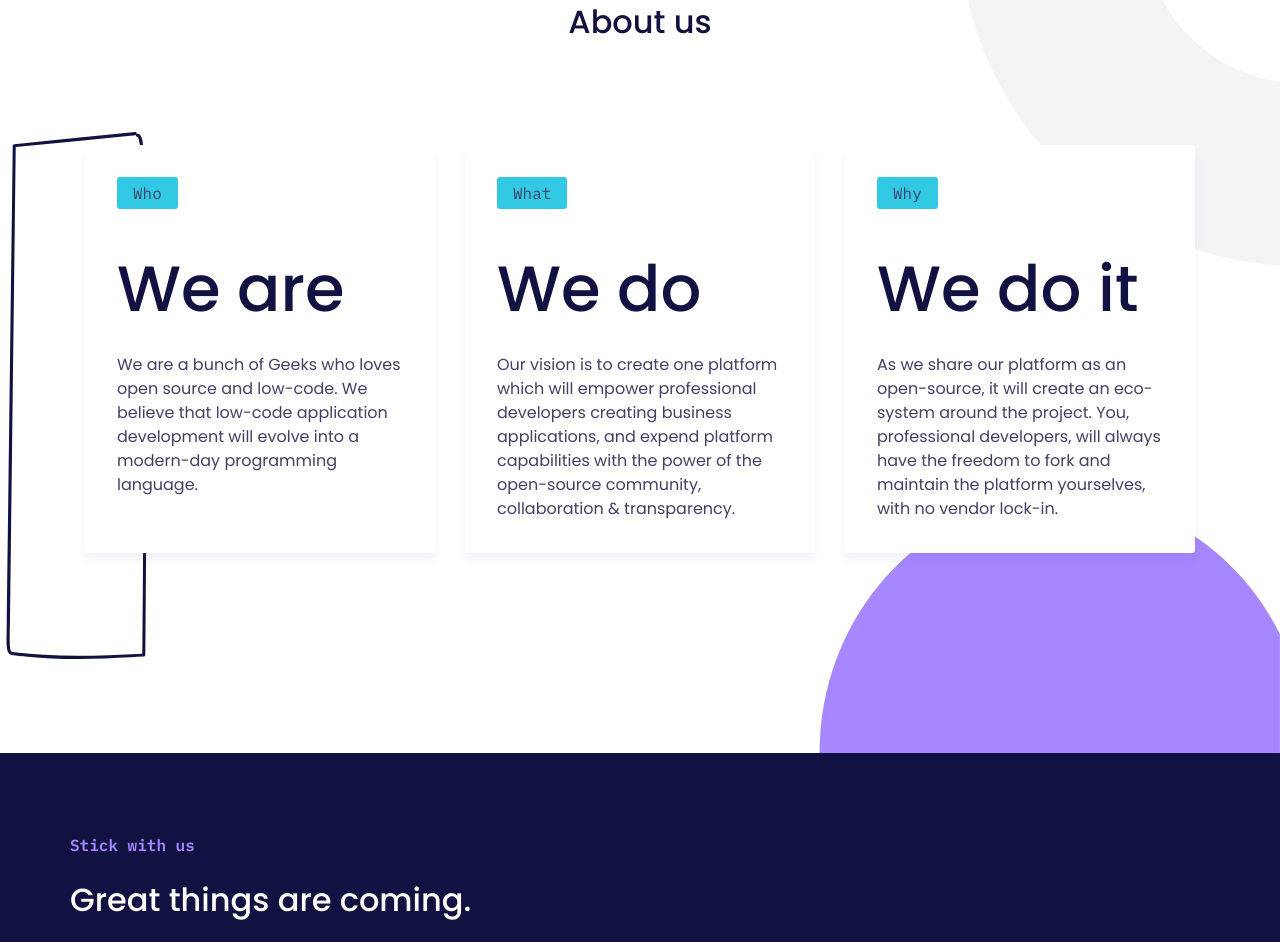
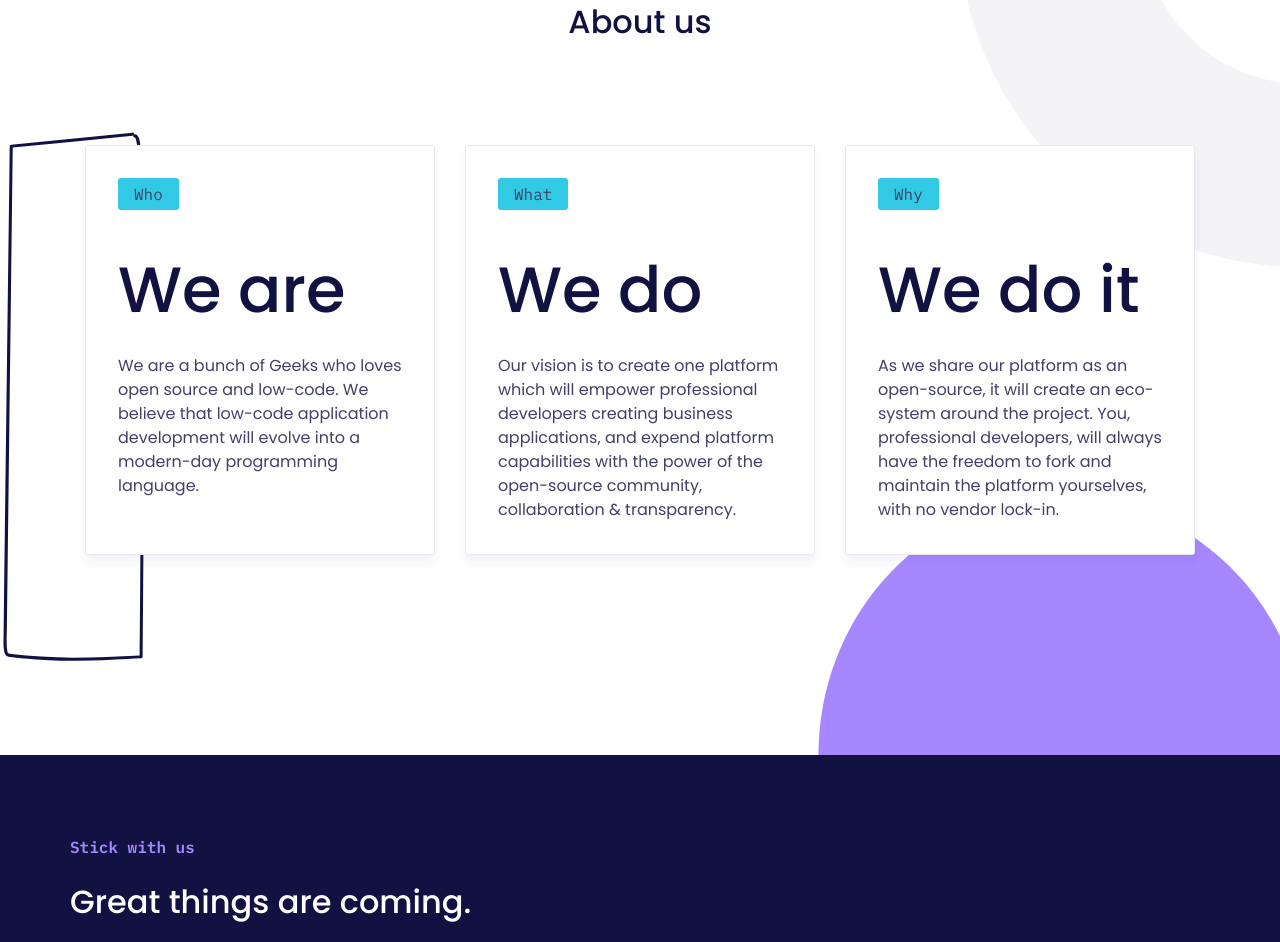
Before and after one commit to amplication/site, a plain HTML site: page index.html in a window 1280 px wide. Shown: the part 3025-3967 px from the top of the page. Drawn offline with nearby package versions, Linux system fonts and the light colour scheme.

Commit message:
about border

```diff
--- a/styles/style.scss
+++ b/styles/style.scss
@@ -82,6 +82,7 @@ section {
   padding-bottom: 0;
   margin-bottom: 2rem;
   color: $black80;
+  border: 1px solid $black10;
   .about-title1 {
     font-size: 1rem;
     @include font-mono;
```
Also changed, not shown: styles/style.css.
